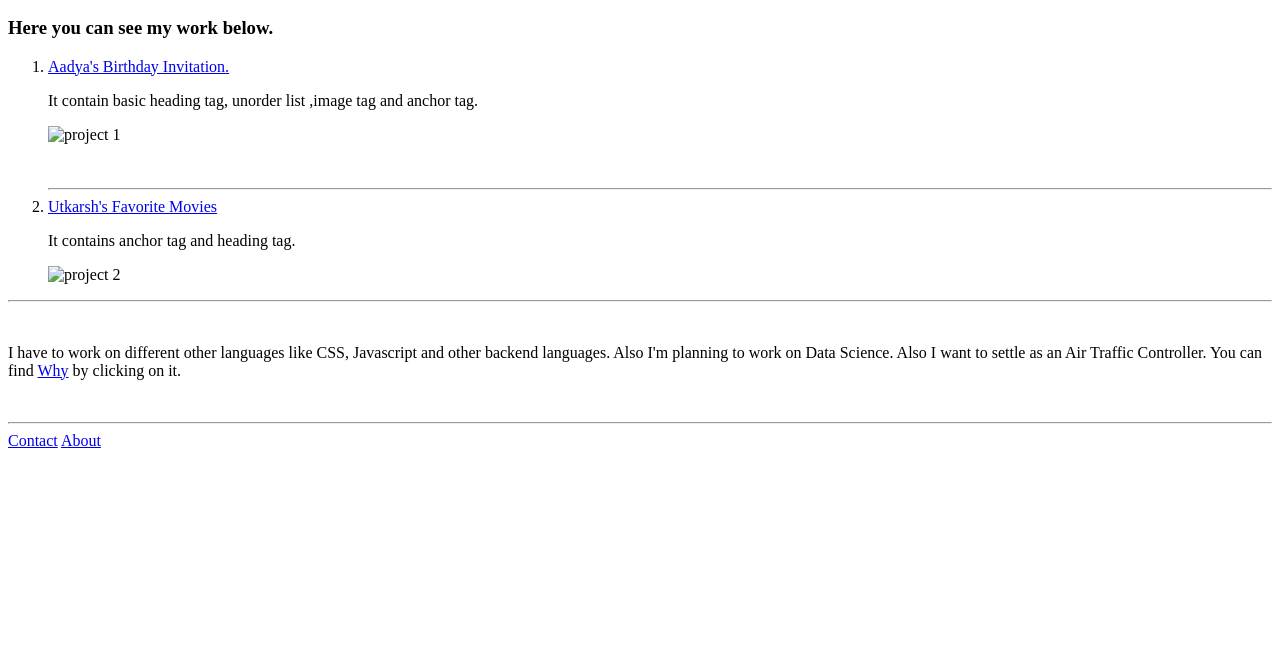
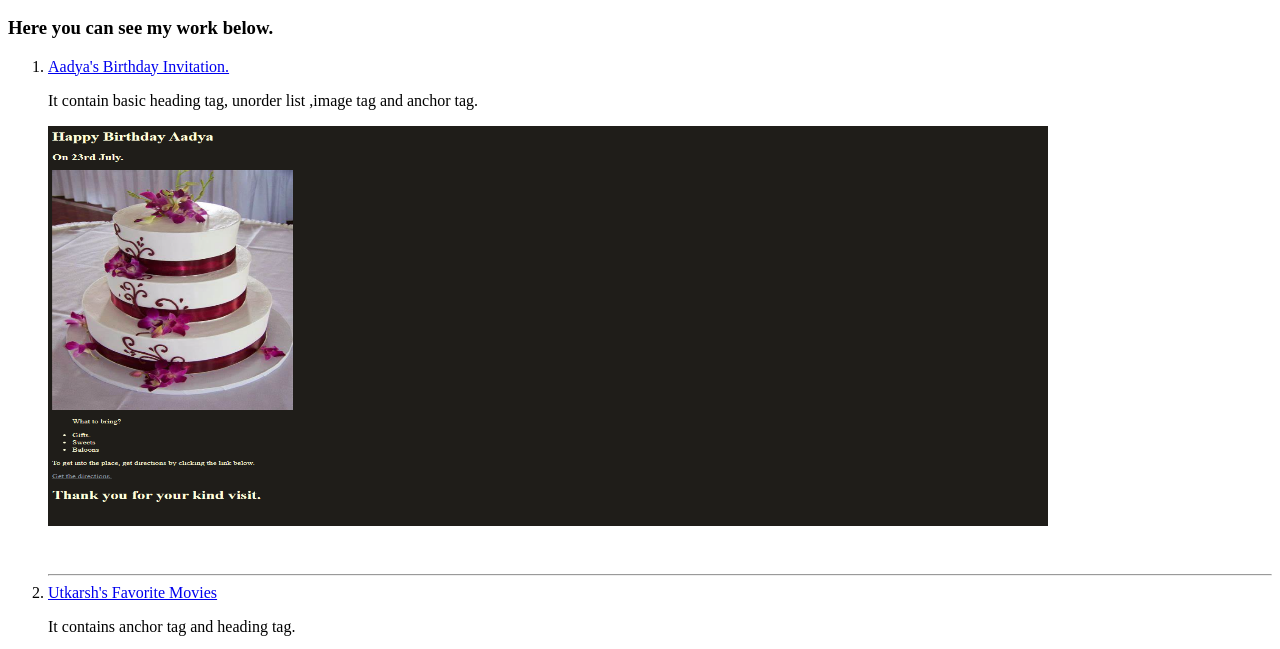
Before and after one commit to atcsanchit/HTML-portfolio, a plain HTML site: page index.html in a window 1280 px wide. Shown: the part 110-759 px from the top of the page. Drawn offline with Linux system fonts and the light colour scheme.

Commit message:
Update index.html

```diff
--- a/index.html
+++ b/index.html
@@ -14,14 +14,14 @@
     <ol>
         <li><a href="../../birthday_invitation.html" target="_blank"> Aadya's Birthday Invitation.</a>
         <p>It contain basic heading tag, unorder list ,image tag and anchor tag.</p>
-        <img src="./pictures/project1.png" alt="project 1" width="1000" height="400"/>
+        <img src="./project1.png" alt="project 1" width="1000" height="400"/>
         </li>
 
         <br><br><hr>
 
         <li><a href="../../anchor_element_basic.html" target="_blank"> Utkarsh's Favorite Movies</a>
         <p>It contains anchor tag and heading tag.</p>
-        <img src="./pictures/project2.png" alt="project 2" width="1000" height="400"/>
+        <img src="./project2.png" alt="project 2" width="1000" height="400"/>
         </li>
     </ol>
     <hr>
```
